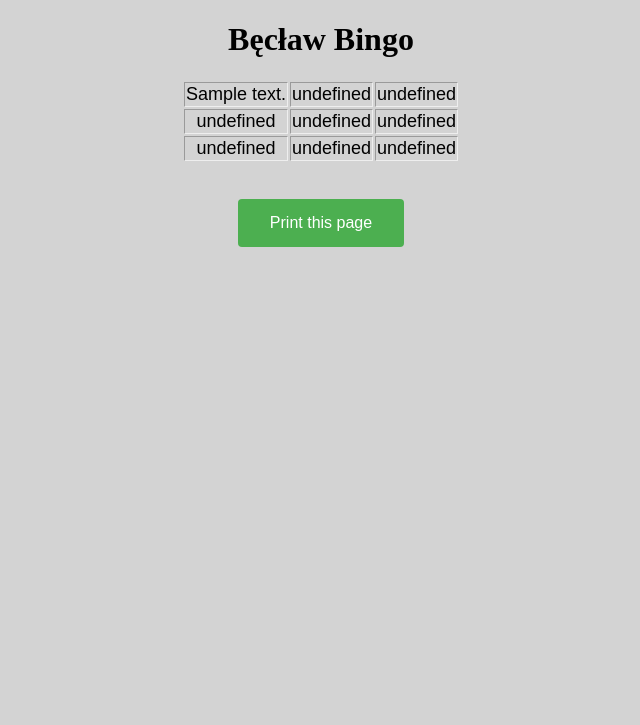
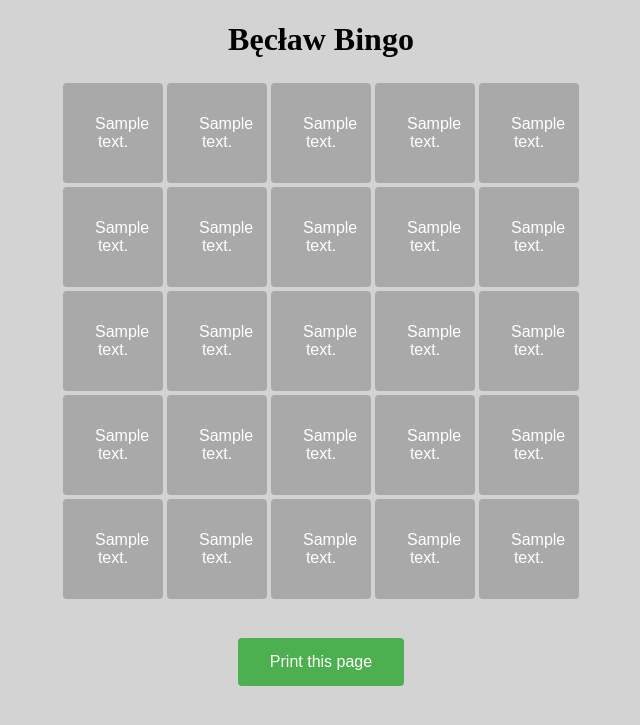
Before and after one commit to AndrzejKalinowski/beclaw_bingo, a Django app: page /gameplay/ in a window 1280 px wide. Shown: the top 725 px of the page, without its empty margins (319-959 px from the left). Run offline with Django 4.2, Linux system fonts and the light colour scheme; tables that the repository leaves empty hold one stand-in row (values such as "Sample post").

Commit message:
styling & bingo buttons

```diff
--- /dev/null
+++ b/beclaw_bingo/bingo/static/bingo/bingo.js
@@ -0,0 +1,28 @@
+var body = document.getElementsByTagName("body")[0];
+var ourTable = document.createElement("table");
+var ourTableBody = document.createElement("tbody");
+// var sayings = "{{saying_list}}"
+
+for (var i = 0; i < x_size; i++) {
+    var row = document.createElement("tr");
+    for (var j = 0; j < y_size; j++){
+        var cell = document.createElement("td");
+        // var cellText = document.createTextNode(sayings[Math.floor(Math.random() * sayings.length)]);
+        let cellText = document.createElement("button");
+        cellText.innerHTML = sayings[Math.floor(Math.random() * sayings.length)];
+        cellText.classList.add("bingo_cell")
+        cellText.onclick = function(event){
+            cellText.style.backgroundColor = "#0505AF"
+        }
+        cell.appendChild(cellText);
+        row.appendChild(cell);
+    }
+    ourTableBody.appendChild(row);
+}
+ourTable.appendChild(ourTableBody);
+body.appendChild(ourTable);
+
+// ourTable.setAttribute("border", "2");
+// document.getElementById("p1").innerHTML = Math.floor(Math.random() * sayings.length);
+// document.getElementById("p1").innerHTML = "hello";
+// document.getElementById("p1").innerHTML = sayings.length;
--- a/beclaw_bingo/bingo/static/bingo/style.css
+++ b/beclaw_bingo/bingo/static/bingo/style.css
@@ -1,12 +1,15 @@
-body{
+body {
     background-color: lightgray;
     text-align: center;
 }
-#title{
+
+#title {
     font-weight: 300;
 }
-button{
-    background-color: #4CAF50; /* Green */
+
+button {
+    background-color: #4CAF50;
+    /* Green */
     border: none;
     color: white;
     padding: 15px 32px;
@@ -16,30 +19,45 @@
     font-size: 16px;
     border-radius: 4px;
 }
-a{
+
+a {
     color: white;
     text-decoration: none;
 }
-button:hover{
+
+button:hover {
     background-color: #5CbF70;
 }
-input{
+
+input {
     text-decoration: none;
     text-align: center;
     font-family: Arial, Helvetica, sans-serif;
     border-radius: 4px;
 }
-table{
-    font-family: Arial, Helvetica, sans-serif;
-    font-size: large;
-    align-self: center;
-    align-items: center;
-    text-align: center;
-    /* height: 100px;
-    width: 200px; */
-    margin-right: auto;
-    margin-left: auto;
-    border-radius: 5;
-    border: none;
-    margin: 10;
+
+table {
+    /* table-layout: fixed; */
+    margin: auto;
+    /* width: 300px;
+    height: 300px; */
 }
+.bingo_cell {
+    background-color: darkgray;
+    height: 100px;
+    width: 100px;
+}
+/* th {
+    table-layout: fixed;
+    height: 100px;
+    width: 100px;
+    max-height: 100px;
+    min-height: 100px;
+}
+tr {
+    table-layout: fixed;
+    width: 100px;
+    min-width: 100px;
+    max-width: 100px;
+    height: 100px;
+} */
--- a/beclaw_bingo/bingo/templates/bingo/game.html
+++ b/beclaw_bingo/bingo/templates/bingo/game.html
@@ -9,39 +9,21 @@
 
         <h1>Bęcław Bingo</h1>
         <!-- <p id="demo">{{saying_list}}</p> -->
+        <p id="p1"></p>
         <script>
             var sayings = [];
-            var x_size = 3;
-            var y_size = 3;
+            var x_size = 5;
+            var y_size = 5;
         </script>
         {% for say in saying_list %}
-            <!-- <li>{{ choice.saying_text }}</li> -->
+        <!-- <li>{{ choice.saying_text }}</li> -->
             <script>
                 sayings.push("{{ say.saying_text }}")
             </script>
         {% endfor %}
-        <script>
-            var body = document.getElementsByTagName("body")[0];
-            var ourTable = document.createElement("table");
-            var ourTableBody = document.createElement("tbody");
-            // var sayings = "{{saying_list}}"
-            for (var i = 0; i < x_size; i++) {
-                var row = document.createElement("tr");
-                for (var j = 0; j < y_size; j++){
-                    var cell = document.createElement("td");
-                    var cellText = document.createTextNode(sayings[i+j]);
-                    cell.appendChild(cellText);
-                    row.appendChild(cell);
-                }
-                ourTableBody.appendChild(row);
-            }
-            ourTable.appendChild(ourTableBody);
-            body.appendChild(ourTable);
-            ourTable.setAttribute("border", "2");
-        </script>
+        <script src="{% static 'bingo/bingo.js' %}"></script>
         <br>
         <br>
-        <button onclick="window.print()">Print this page</button>
-
+        <button onclick = "window.print();">Print this page</button>
     </body>
 </html>
--- a/beclaw_bingo/bingo/templates/bingo/index.html
+++ b/beclaw_bingo/bingo/templates/bingo/index.html
@@ -9,7 +9,7 @@
     <body>
 
         <h1  id="title">Bęcław Bingo</h1>
-        <input type="text", value="Enter name">
+        <!-- <input type="text", value="Enter name"> -->
         <br/>
         <br/>
         <!-- {{views}} addplayer {{'and'}} -->
```
